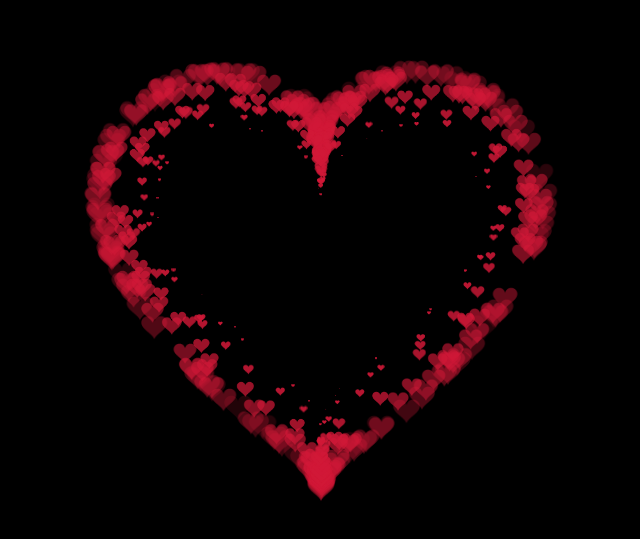
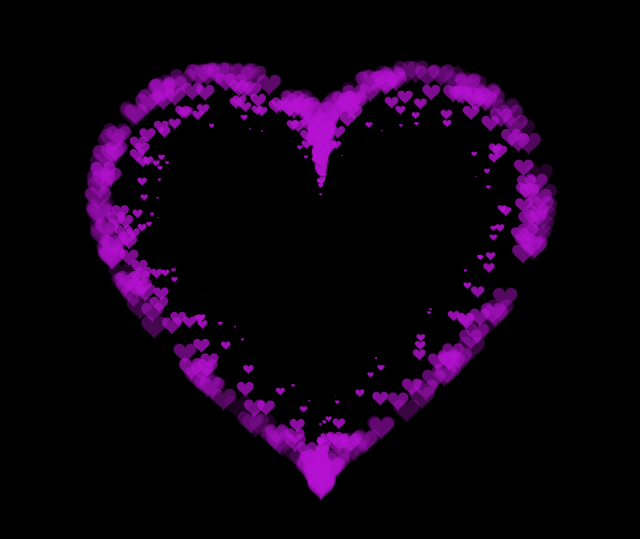
Before and after one commit to lfuonq4953/lopdiuuu, a plain HTML site: page index.html in a window 1280 px wide. Shown: the part 157-696 px from the top of the page, without its empty margins (319-959 px from the left). Drawn offline with Linux system fonts and the light colour scheme.

Commit message:
Update index.html

```diff
--- a/index.html
+++ b/index.html
@@ -420,7 +420,7 @@ var ParticlePool = (function() {
 
     // create the fill
 
-    context.fillStyle = '#d11938';
+    context.fillStyle = '#b513d1';
 
     context.fill();
 
```
